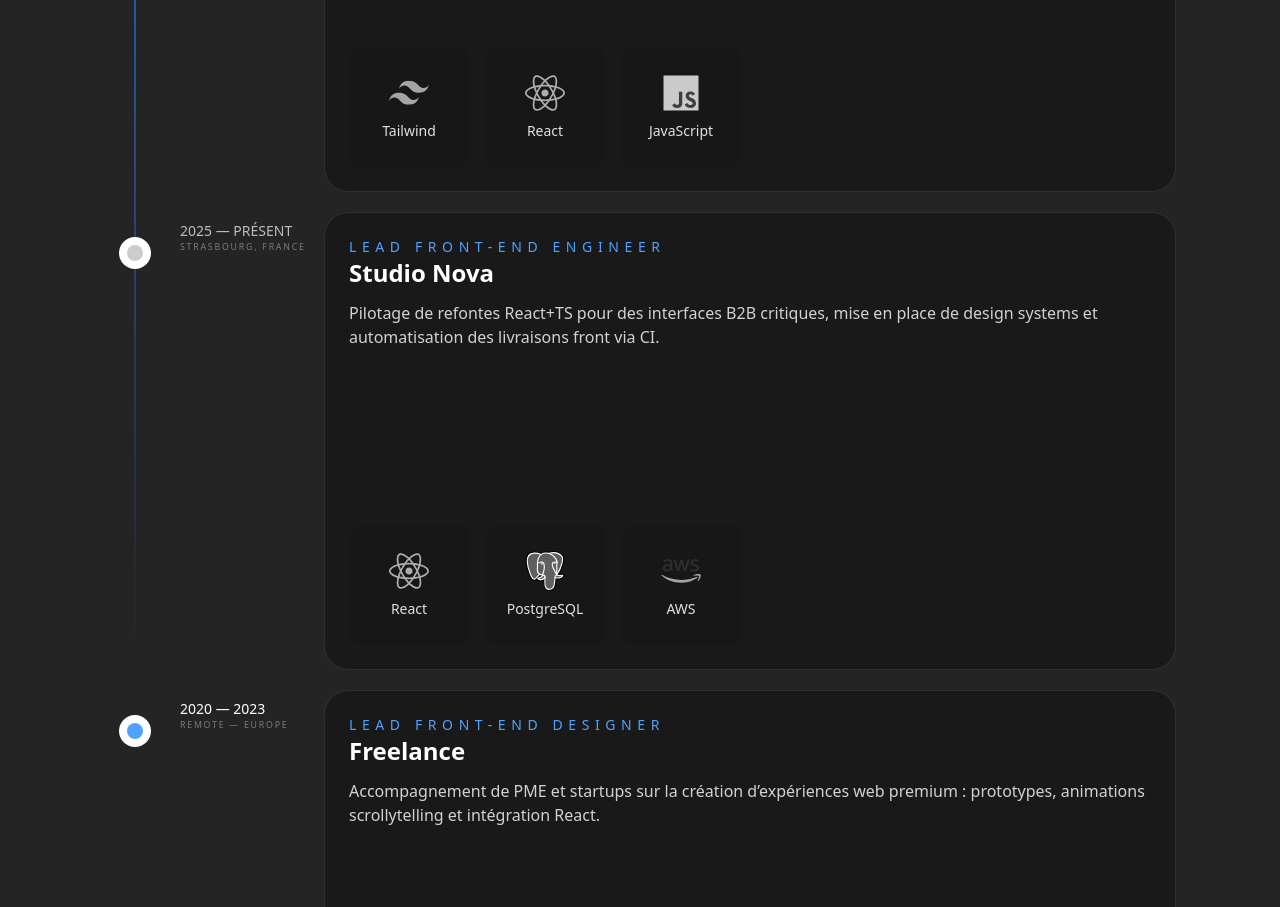
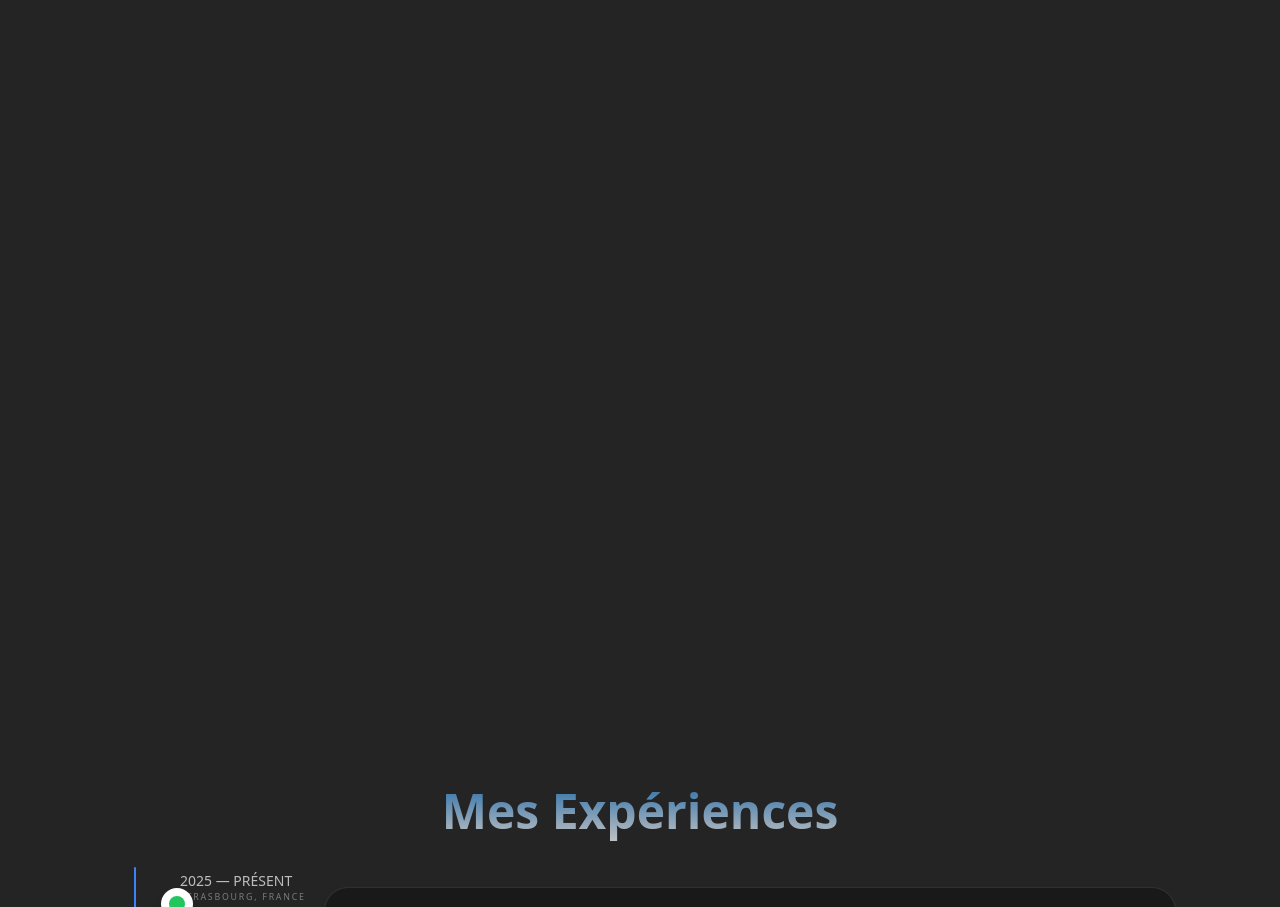
Before and after one commit to zafopyss/portfolio-website, a React (Vite) app: page / in a window 1280 px wide. Shown: the part 1020-1927 px from the top of the page. Built offline with nearby package versions, Linux system fonts and the light colour scheme.

Commit message:
wip timeline

```diff
--- a/src/App.tsx
+++ b/src/App.tsx
@@ -13,9 +13,13 @@ function App() {
       <SectionSidebar />
       {/* <CursorTrail /> */}
       <Header />
-      <ExperienceSection />
+
+
 
       <AboutSection />
+            <div style={{ height: "1000px" }}></div>
+
+      <ExperienceSection />
 
       <div style={{ height: "1000px" }}></div>
 
@@ -23,6 +27,9 @@ function App() {
       <div className="mb-15">
         <TechSection />
       </div>
+
+
+
 
       {/* <ScrollToTop /> */}
 
--- a/src/index.css
+++ b/src/index.css
@@ -9,6 +9,13 @@
   color-scheme: light dark;
   color: rgba(255, 255, 255, 0.87);
   background-color: #242424;
+  --color-silver: #D0C9C4;
+  --color-silver-rgb: 208 201 196;
+
+  --color-green-active: #22c55e;
+  --color-blue-python: #3776AB;
+  --color-yellow-python: #FFD43B;
+
 
   font-synthesis: none;
   text-rendering: optimizeLegibility;
@@ -18,16 +25,21 @@
   button {
     cursor: pointer;
   }
+
 }
 
-/* App theme colors */
-:root {
-  --color-silver: #D0C9C4;
-  --color-silver-rgb: 208 201 196;
+body {
+  scrollbar-width: none;
+  -ms-overflow-style: none;
+}
 
-  --color-green-active: #22c55e;
-  --color-blue-python: #3776AB;
-  --color-yellow-python: #FFD43B;
+html{
+    scroll-behavior: smooth;
+}
+
+body::-webkit-scrollbar {
+  width: 0;
+  background: transparent;
 }
 
 @theme{
--- a/src/sections/ExperienceSection.tsx
+++ b/src/sections/ExperienceSection.tsx
@@ -10,7 +10,7 @@ type Experience = {
   role: string;
   date: string;
   location: string;
-  description: string;
+  description: Array<string> | string;
   highlights?: string[];
   image?: string;
   techStack: Tech[];
@@ -27,9 +27,11 @@ const experiences: Experience[] = [
     role: 'Lead Front-end Engineer',
     date: '2025 — Présent',
     location: 'Strasbourg, France',
-    description:
+    description: [
       "Pilotage de refontes React+TS pour des interfaces B2B critiques, mise en place de design systems et automatisation des livraisons front via CI.",
-    techStack: [techMap.React, techMap.TypeScript, techMap.Django],
+      "test"
+    ],
+    techStack: [techMap.Python, techMap.Django, techMap.Tailwind, techMap.PostgreSQL, techMap.Docker, techMap.MinIO],
   },
   {
     company: 'Freelance',
@@ -38,7 +40,7 @@ const experiences: Experience[] = [
     location: 'Remote — Europe',
     description:
       "Accompagnement de PME et startups sur la création d’expériences web premium : prototypes, animations scrollytelling et intégration React.",
-    techStack: [techMap.Tailwind, techMap.React, techMap['JavaScript']],
+    techStack: [techMap.Tailwind, techMap.React, techMap.JavaScript],
   },
   {
     company: 'Studio Nova',
@@ -68,44 +70,77 @@ const TEXT_OFFSET = LINE_LEFT_PX + DOT_SIZE + 12;
 
 export default function ExperienceSection() {
   const sectionRef = useRef<HTMLElement | null>(null);
-  const [lineHeight, setLineHeight] = useState(LINE_EXTENSION);
+  const lineRef = useRef<HTMLDivElement | null>(null);
   const articleRefs = useRef<(HTMLElement | null)[]>([]);
   const articlesColumnRef = useRef<HTMLDivElement | null>(null);
   const [activeExperienceIndex, setActiveExperienceIndex] = useState(0);
   const [entryMetrics, setEntryMetrics] = useState<{ offset: number; height: number }[]>([]);
   const estimatedSpacing = 150;
-  const roleRefs = useRef<(HTMLSpanElement | null)[]>([]);
-  const [rolePositions, setRolePositions] = useState<number[]>([]);
-  const timelineContainerHeight = entryMetrics.reduce((total, metric) => {
-    return total + metric.height;
-  }, DOT_SIZE + 40);
+
+  const timelineContainerHeight = entryMetrics.length
+    ? Math.max(...entryMetrics.map((metric) => metric.offset + metric.height)) + 40
+    : experiences.length * estimatedSpacing;
+
+  useEffect(() => {
+    const measureEntries = () => {
+      if (!articlesColumnRef.current) return;
+      const columnTop = articlesColumnRef.current.getBoundingClientRect().top + window.scrollY;
+      const metrics = articleRefs.current.map((article) => {
+        if (!article) return { offset: 0, height: estimatedSpacing };
+        const rect = article.getBoundingClientRect();
+        const articleTop = rect.top + window.scrollY;
+        return {
+          offset: articleTop - columnTop,
+          height: rect.height,
+        };
+      });
+      setEntryMetrics(metrics);
+    };
+
+    const frame = requestAnimationFrame(() => {
+      measureEntries();
+      requestAnimationFrame(measureEntries);
+    });
+
+    window.addEventListener('resize', measureEntries);
+    return () => {
+      cancelAnimationFrame(frame);
+      window.removeEventListener('resize', measureEntries);
+    };
+  }, []);
 
   useEffect(() => {
     if (typeof window === 'undefined') return;
 
     const handleScroll = () => {
-      if (!sectionRef.current || !articlesColumnRef.current) return;
-      const viewportHeight = window.innerHeight;
-      const columnRect = articlesColumnRef.current.getBoundingClientRect();
-      const columnHeight = columnRect.height;
-      const columnTop = columnRect.top;
+      if (!sectionRef.current || !articlesColumnRef.current || !lineRef.current) return;
 
-      let currentIndex = 0;
-      articleRefs.current.forEach((article, index) => {
-        if (!article) return;
-        const rect = article.getBoundingClientRect();
-        if (rect.top <= viewportHeight * 0.6) {
-          currentIndex = index;
-        }
+      const sectionRect = sectionRef.current.getBoundingClientRect();
+      const sectionTop = sectionRect.top + window.scrollY;
+      const sectionHeight = sectionRect.height;
+      const viewportBottom = window.scrollY + window.innerHeight;
+
+      // Calculate scroll progress through the section
+      const scrollStart = sectionTop;
+      const scrollEnd = sectionTop + sectionHeight;
+      const scrollProgress = Math.max(0, Math.min(100, ((viewportBottom - scrollStart) / (scrollEnd - scrollStart)) * 100));
+
+      // Update timeline gradient
+      lineRef.current.style.background = `linear-gradient(to bottom, #3B82F6 ${scrollProgress}%, rgba(55, 65, 81, 0.3) ${scrollProgress}%)`;
+
+      // Determine active experience based on viewport center
+      const viewportCenter = window.scrollY + window.innerHeight * 0.5;
+      const columnTop = articlesColumnRef.current.getBoundingClientRect().top + window.scrollY;
+
+      const nextActiveIndex = experiences.findIndex((_, index) => {
+        const start = columnTop + (entryMetrics[index]?.offset ?? index * estimatedSpacing);
+        const height = entryMetrics[index]?.height ?? estimatedSpacing;
+        return viewportCenter >= start && viewportCenter <= start + height;
       });
 
-      const clampedProgress = Math.min(1, Math.max(0, (viewportHeight - columnTop) / (viewportHeight + columnHeight)));
-      const extension = columnHeight * clampedProgress;
-      const computedMaxLineHeight = LINE_EXTENSION + columnHeight + DOT_SIZE;
-      const targetHeight = LINE_EXTENSION + extension + DOT_SIZE;
-
-      setActiveExperienceIndex(currentIndex);
-      setLineHeight(Math.min(computedMaxLineHeight, Math.max(LINE_EXTENSION, targetHeight)));
+      if (nextActiveIndex !== -1) {
+        setActiveExperienceIndex(nextActiveIndex);
+      }
     };
 
     handleScroll();
@@ -115,54 +150,7 @@ export default function ExperienceSection() {
       window.removeEventListener('scroll', handleScroll);
       window.removeEventListener('resize', handleScroll);
     };
-  }, []);
-
-useEffect(() => {
-  const updateOffsets = () => {
-    if (!articlesColumnRef.current) return;
-    const columnTop = articlesColumnRef.current.getBoundingClientRect().top;
-    const metrics = articleRefs.current.map((article) => {
-      if (!article) return { offset: 0, height: estimatedSpacing };
-      const rect = article.getBoundingClientRect();
-      return {
-        offset: rect.top - columnTop,
-        height: rect.height,
-      };
-    });
-    setEntryMetrics(metrics);
-  };
-
-  const frame = requestAnimationFrame(() => {
-    updateOffsets();
-    requestAnimationFrame(updateOffsets);
-  });
-
-  window.addEventListener('resize', updateOffsets);
-  return () => {
-    cancelAnimationFrame(frame);
-    window.removeEventListener('resize', updateOffsets);
-  };
-}, []);
-useEffect(() => {
-  const updateRolePositions = () => {
-    const positions = roleRefs.current.map((ref) =>
-      ref ? ref.getBoundingClientRect().top : 0
-    );
-    const columnTop = articlesColumnRef.current?.getBoundingClientRect().top || 0;
-    setRolePositions(positions.map(pos => pos - columnTop));
-  };
-
-  const frame = requestAnimationFrame(() => {
-    updateRolePositions();
-    requestAnimationFrame(updateRolePositions);
-  });
-
-  window.addEventListener('resize', updateRolePositions);
-  return () => {
-    cancelAnimationFrame(frame);
-    window.removeEventListener('resize', updateRolePositions);
-  };
-}, []);
+  }, [entryMetrics]);
 
 
   return (
@@ -183,12 +171,13 @@ useEffect(() => {
           <div className="relative">
             <div className="relative">
               <div
-                className="absolute w-[2px] rounded-full bg-gradient-to-b from-blue-400 via-blue-500/60 to-transparent"
+                ref={lineRef}
+                className="absolute w-[2px] rounded-full transition-all duration-300"
                 style={{
-                  height: `${lineHeight}px`,
+                  height: `${timelineContainerHeight}px`,
                   left: `30px`,
                   top: `${LINE_MARGIN_TOP}px`,
-                  transition: 'height 0.25s ease-out',
+                  background: 'linear-gradient(to bottom, #3B82F6 0%, rgba(55, 65, 81, 0.3) 0%)',
                 }}
               />
               <div
@@ -197,42 +186,22 @@ useEffect(() => {
                 aria-hidden="true"
               >
                 {experiences.map((experience, index) => {
+                  const startOffset = entryMetrics[index]?.offset ?? index * estimatedSpacing;
                   const isActive = index === activeExperienceIndex;
-                  const isPrimary = index === 0;
-                  const dotTop = rolePositions[index]
-                    ? rolePositions[index] - DOT_SIZE / 2
-                    : index * estimatedSpacing;
-
                   return (
                     <div
                       key={`${experience.company}-${index}`}
                       className="absolute left-0 w-full"
-                      style={{ top: `${dotTop}px` }}
+                      style={{ top: `${startOffset - DOT_SIZE / 2}px` }}
                     >
-                      <div
-                        className="absolute flex items-center justify-center"
-                        style={{ left: `15px`, top: '50%' }}
-                      >
-                        <span className="relative h-8 w-8 rounded-full bg-white">
-                          <span
-                            className={`absolute inset-0 m-auto h-4 w-4 rounded-full transition-all duration-700 ${
-                              isPrimary
-                                ? 'bg-green-active'
-                                : isActive
-                                ? 'bg-blue-400'
-                                : 'bg-black/20'
-                            }`}
-                          />
-                        </span>
-                      </div>
                       <div
                         className="flex flex-col text-sm whitespace-nowrap uppercase"
                         style={{ marginLeft: `${TEXT_OFFSET}px` }}
                       >
-                        <span className={isActive ? 'text-white' : 'text-white/70'}>{experience.date}</span>
-                        <span
-                          className="text-[0.55rem] tracking-[0.20em] text-white/40"
-                        >
+                        <span className={isActive ? 'text-white font-semibold' : 'text-white/70'}>
+                          {experience.date}
+                        </span>
+                        <span className="text-[0.55rem] tracking-[0.20em] text-white/40">
                           {experience.location}
                         </span>
                       </div>
@@ -248,21 +217,60 @@ useEffect(() => {
               <article
                 key={`${experience.company}-${index}`}
                 ref={(node) => (articleRefs.current[index] = node)}
-                className="rounded-3xl border border-white/10 bg-black/30 p-6"
+                className={`rounded-3xl border transition-all duration-300 p-6 relative ${
+                  index === activeExperienceIndex
+                    ? 'border-blue-400/50 bg-black/40 shadow-lg shadow-blue-500/10'
+                    : 'border-white/10 bg-black/30'
+                }`}
               >
+                {/* Sticky dot container */}
+                <div
+                  className="absolute left-0 top-0 bottom-0 hidden lg:block"
+                  style={{
+                    marginLeft: `calc(-180px + ${LINE_LEFT_PX - DOT_SIZE / 2}px)`,
+                  }}
+                >
+                  <div
+                    className="sticky flex items-center justify-center"
+                    style={{
+                      top: '50vh',
+                      height: `${DOT_SIZE}px`,
+                    }}
+                  >
+                    <span className="relative h-8 w-8 rounded-full bg-white shadow-lg">
+                      <span
+                        className={`absolute inset-0 m-auto h-4 w-4 rounded-full transition-colors duration-300 ${
+                          index === 0
+                            ? 'bg-green-active'
+                            : index === activeExperienceIndex
+                            ? 'bg-blue-400'
+                            : index < activeExperienceIndex
+                            ? 'bg-blue-400'
+                            : 'bg-gray-600'
+                        }`}
+                      />
+                    </span>
+                  </div>
+                </div>
+
                 <div className="flex flex-col text-white/70">
-                <span
-                  ref={(node) => (roleRefs.current[index] = node)}
-                  className="text-sm uppercase tracking-[0.4em] text-blue-400"
-                >
-                  {experience.role}
-                </span>
+                  <span className="text-sm uppercase tracking-[0.4em] text-blue-400">
+                    {experience.role}
+                  </span>
                   <h3 className="text-2xl font-semibold text-white">{experience.company}</h3>
                 </div>
-                <p className="mt-3 text-white/80" style={{ height: "200px" }} aria-label={`Description pour ${experience.company}`}>
-                  {experience.description}
-                </p>
-                <div className="mt-6 flex flex-wrap gap-4">
+                {/* TODO : add bold part of text */}
+                <div className="mt-3 text-white/80" aria-label={`Description pour ${experience.company}`}>
+                  {Array.isArray(experience.description) ? (
+                    experience.description.map((sentence) => (
+                    <p key={sentence}>{sentence}</p>
+                    ))
+                  ) : (
+                    <p>{experience.description}</p>
+                  )}
+                </div>
+
+                <div className="mt-6 flex gap-4 flex-wrap w-full" aria-label={`Technologies utilisées chez ${experience.company}`}>
                   {experience.techStack.map((tech) => (
                     <TechCard
                       key={`${experience.company}-${tech.name}`}
```
